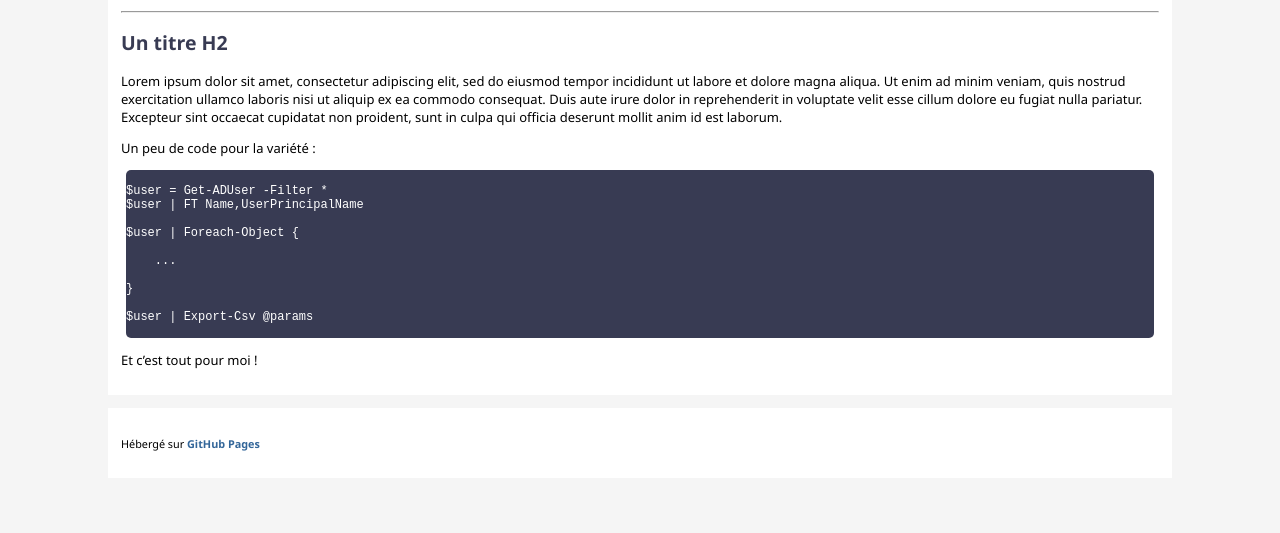
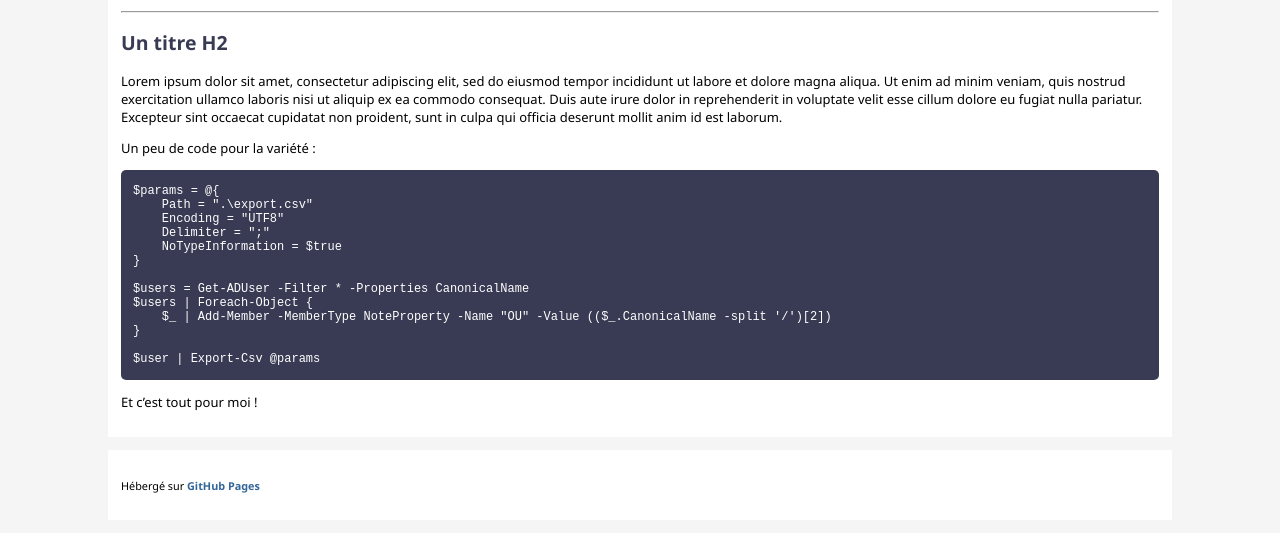
Before and after one commit to leobouard/leobouard.github.io, a Jekyll site: the page built from index.md, in a window 1280 px wide. Shown: the part 1871-2404 px from the top of the page. Built offline with Jekyll 4.4.1, drawn with Linux system fonts in a browser that asks for light colours; our own code applies the rules of GitHub Pages for plain Markdown files; before the commit the page ends 2362 px from its top, so only the background shows below that.

Commit message:
Update layout

````diff
--- a/assets/css/style.scss
+++ b/assets/css/style.scss
@@ -128,7 +128,9 @@ section {
         color: #fff;
         border: none;
         border-radius: 5px;
-        margin: 5px;
+        padding-left: 1em;
+        padding-right: 1em;
+        overflow-wrap: break-word;
     }
 
     /* --- TABLES --- */
--- a/index.md
+++ b/index.md
@@ -51,13 +51,16 @@ Un peu de code pour la variété :
 
 ```powershell
 
-$user = Get-ADUser -Filter *
-$user | FT Name,UserPrincipalName
+$params = @{
+    Path = ".\export.csv"
+    Encoding = "UTF8"
+    Delimiter = ";"
+    NoTypeInformation = $true
+}
 
-$user | Foreach-Object {
-
-    ...
-
+$users = Get-ADUser -Filter * -Properties CanonicalName
+$users | Foreach-Object {
+    $_ | Add-Member -MemberType NoteProperty -Name "OU" -Value (($_.CanonicalName -split '/')[2])
 }
 
 $user | Export-Csv @params
````
